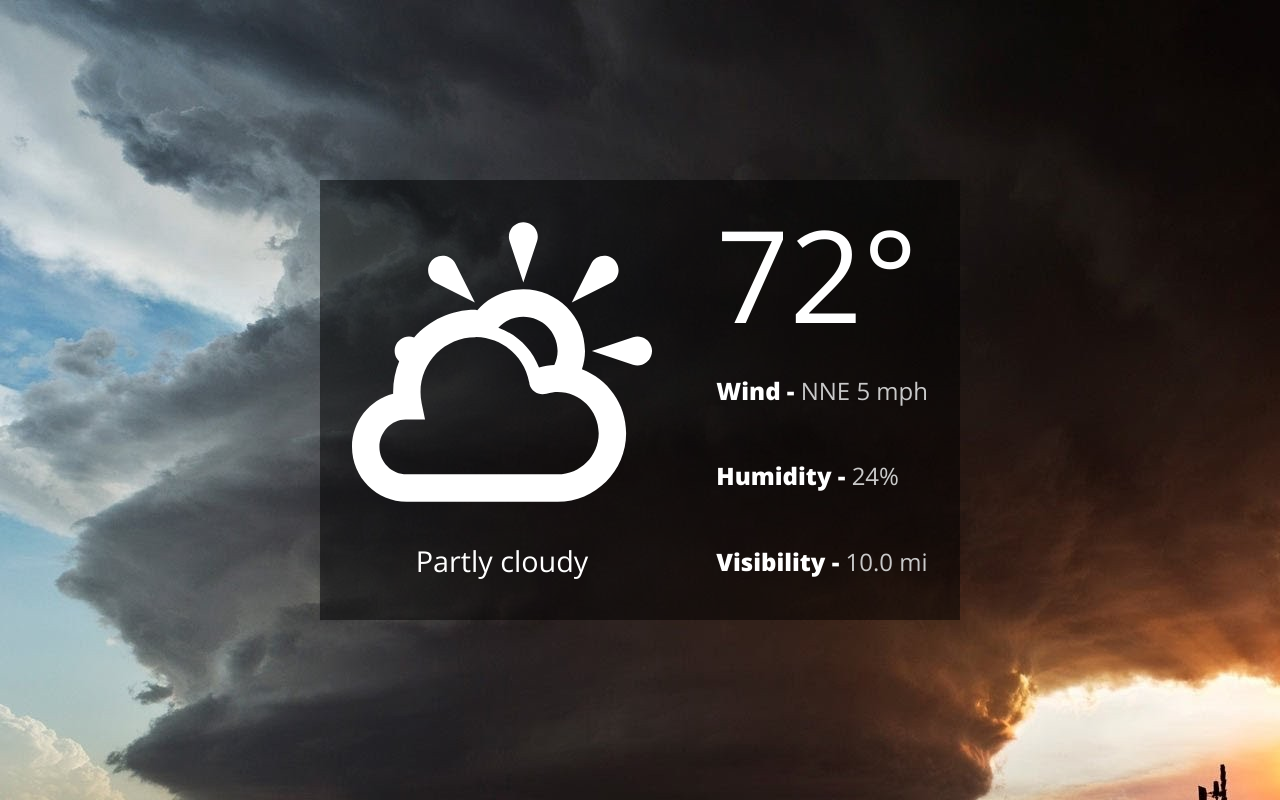
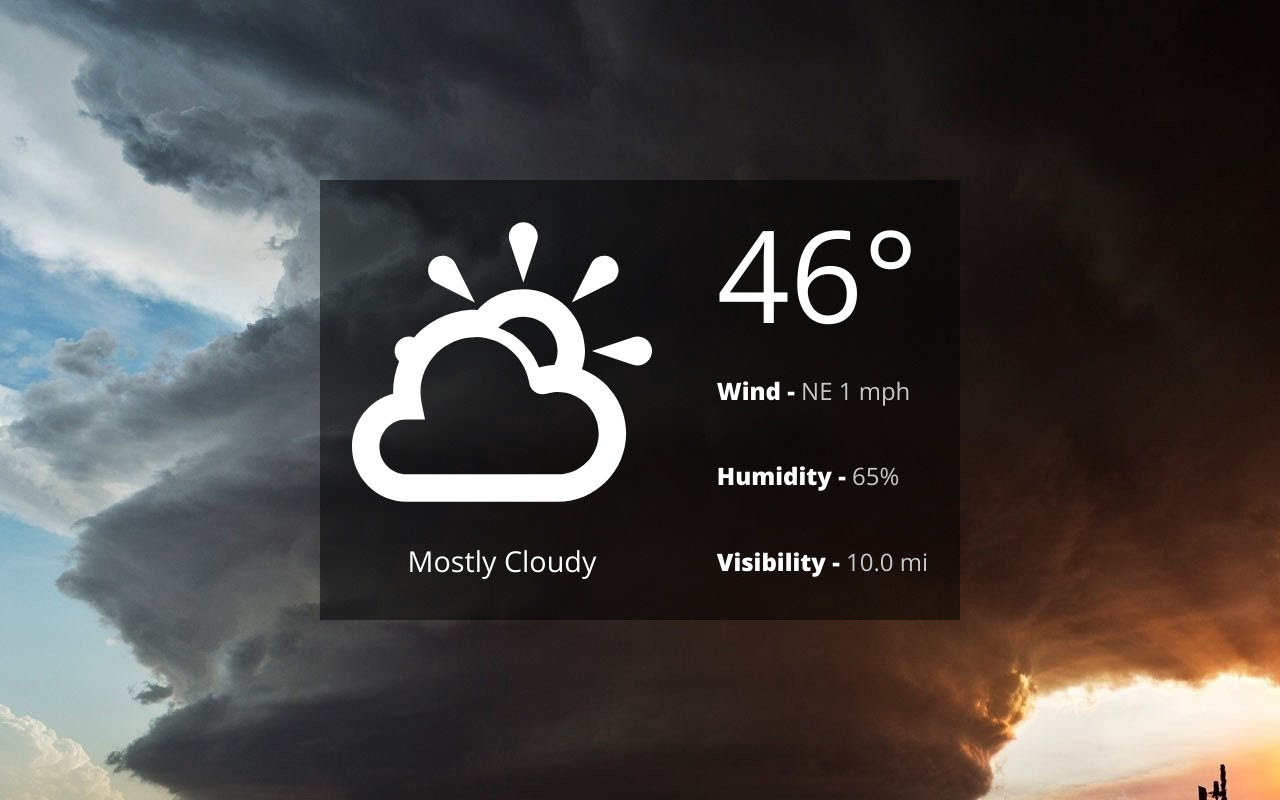
Before and after one commit to relasine/weathrly, a React (Create React App) app: page / in a window 1280 px wide. Built offline with nearby package versions, Linux system fonts and the light colour scheme.

Commit message:
Add mock data to Current page

```diff
--- a/src/App.js
+++ b/src/App.js
@@ -1,12 +1,24 @@
 import React, { Component } from 'react';
 import './App.css';
 import Current from './current/Current'
+import { data } from './api.js'
 
 class App extends Component {
+  constructor(){
+    super();
+
+    this.state = {
+      data: data
+    }
+  }
+
+
   render() {
+
+    console.log({data});
     return (
       <div className="App">
-        <Current />
+        <Current data={ this.state.data }/>
       </div>
     );
   }
--- a/src/api.js
+++ b/src/api.js
@@ -2862,3 +2862,7 @@ const data = {
     },
   ],
 };
+
+export{
+  data
+}
--- a/src/current/Current.js
+++ b/src/current/Current.js
@@ -2,19 +2,22 @@ import React from 'react';
 import './current.css';
 // import weatherPic from './'
 
-function Current() {
+function Current(props) {
+
+console.log(props.data.current_observation);
 
 	return (
 		<div className="current">
 			<aside className="weather-img-aside">
 				<img src="/partly-cloudy.svg" alt="partlycloudy" className="weather-img"/>
-				<h2 className="weather-description">Partly cloudy</h2>
+				<h2 className="weather-description">{props.data.current_observation.weather}</h2>
 			</aside>
 			<article>
-				<h1 className="temperature">72°</h1>
-				<h2 className="wind"><span className="weather-label wind-data">Wind - </span> NNE 5 mph</h2>
-				<h2 className="humidity"><span className="weather-label humidity-data">Humidity - </span> 24%</h2>
-				<h2 className="visibility"><span className="weather-label visibility-data">Visibility - </span> 10.0 mi</h2>
+
+				<h1 className="temperature">{props.data.current_observation.temp_f}°</h1>
+				<h2 className="wind"><span className="weather-label wind-data">Wind - </span>{props.data.current_observation.wind_dir} {props.data.current_observation.wind_mph} mph</h2>
+				<h2 className="humidity"><span className="weather-label humidity-data">Humidity - </span> {props.data.current_observation.relative_humidity}</h2>
+				<h2 className="visibility"><span className="weather-label visibility-data">Visibility - </span> {props.data.current_observation.visibility_mi} mi</h2>
 			</article>
 		</div>
 	)
```
